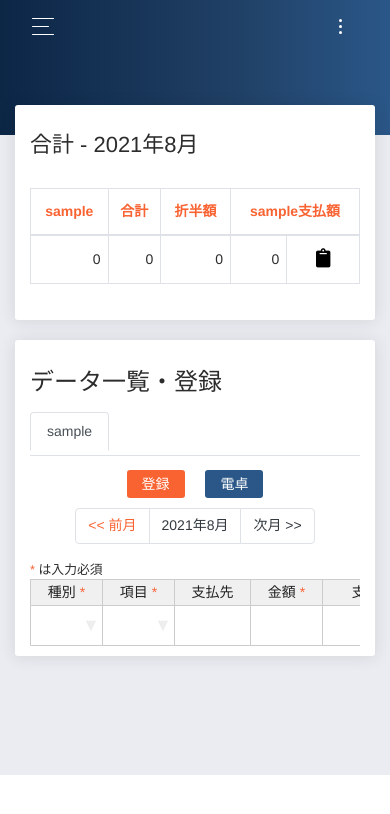
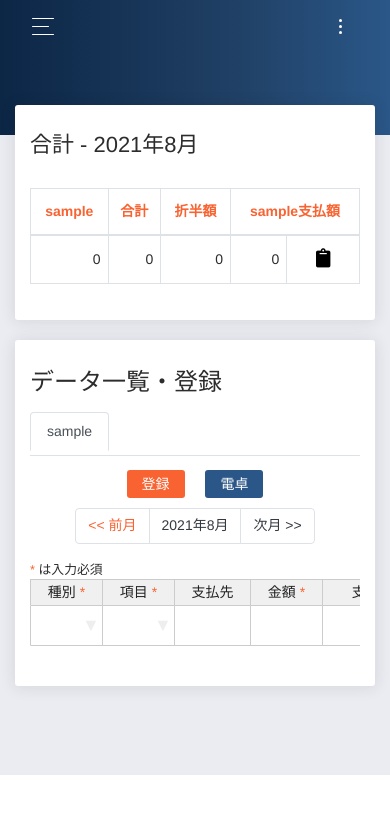
Before and after one commit to showgayaki/kakeibosan, a Flask app: page /kakeibosan/records in a window 390 px wide. Shown: the top 814 px of the page. Run offline with Flask 2, Linux system fonts and the light colour scheme; the visitor is signed in with stand-in values (Sample User, id 1); data comes from the database, SQL or seed files in the repository; data that the repository does not hold is empty; parts of the project's set-up code (start-up, migrations or seed data) failed here and were passed over; some libraries are stand-ins or nearby versions; some web fonts are replaced.

Commit message:
レコードテーブルのスタイル調整

```diff
--- a/kakeibosan/static/css/style.css
+++ b/kakeibosan/static/css/style.css
@@ -138,6 +138,16 @@ html{
 /*---------
  records
 ---------*/
+.card-total-table{
+    width: 480px;
+    padding-left: 15px;
+    padding-right: 15px;
+}
+.card-records{
+    width: 620px;
+    padding-left: 15px;
+    padding-right: 15px;
+}
 th, .update-table .badge_clm{
     text-align: center;
 }
@@ -161,8 +171,12 @@ th, .update-table .badge_clm{
     font-size: 18px;
     cursor: pointer;
 }
+.wtHolder{
+    height: auto!important;
+    margin-bottom: 30px;
+}
 .overflow-x-scroll{
-    overflow-x: scroll;
+    overflow-x: auto;
 }
 td.listbox.htDimmed{
     padding: 0.5em;
@@ -211,6 +225,14 @@ table tbody tr td.copy-btn{
     .nav-tabs{
         display: flex;
         padding: 0!important;
+    }
+    .card-total-table{
+        width: 100%;
+        padding: 0;
+    }
+    .card-records{
+        width: 100%;
+        padding: 0;
     }
 }
 /*---------
--- a/kakeibosan/templates/records.html
+++ b/kakeibosan/templates/records.html
@@ -16,8 +16,7 @@
         </button>
       </div>
       {%- endfor %}
-        <div class="row">
-          <div class="col-md-7">
+        <div class="card-total-table">
           <div class="card">
             <div class="card-header">
               <h5 class="card-title">合計 - {{ '{0:%Y年%-m月}'.format(view_month) }}</h5>
@@ -53,7 +52,7 @@
             </div>
           </div>
         </div>
-          <div class="col-md-10">
+        <div class="card-records">
           <div class="card">
             <div class="card-header">
               <h4 class="card-title">{{ active_page }}</h4>
@@ -122,7 +121,6 @@
                 {%- endfor %}
               </div>
               <!-- endpanel -->
-              </div>
             </div>
           </div>
         </div>
```
Lines whose indentation alone changed are shown as unchanged.
